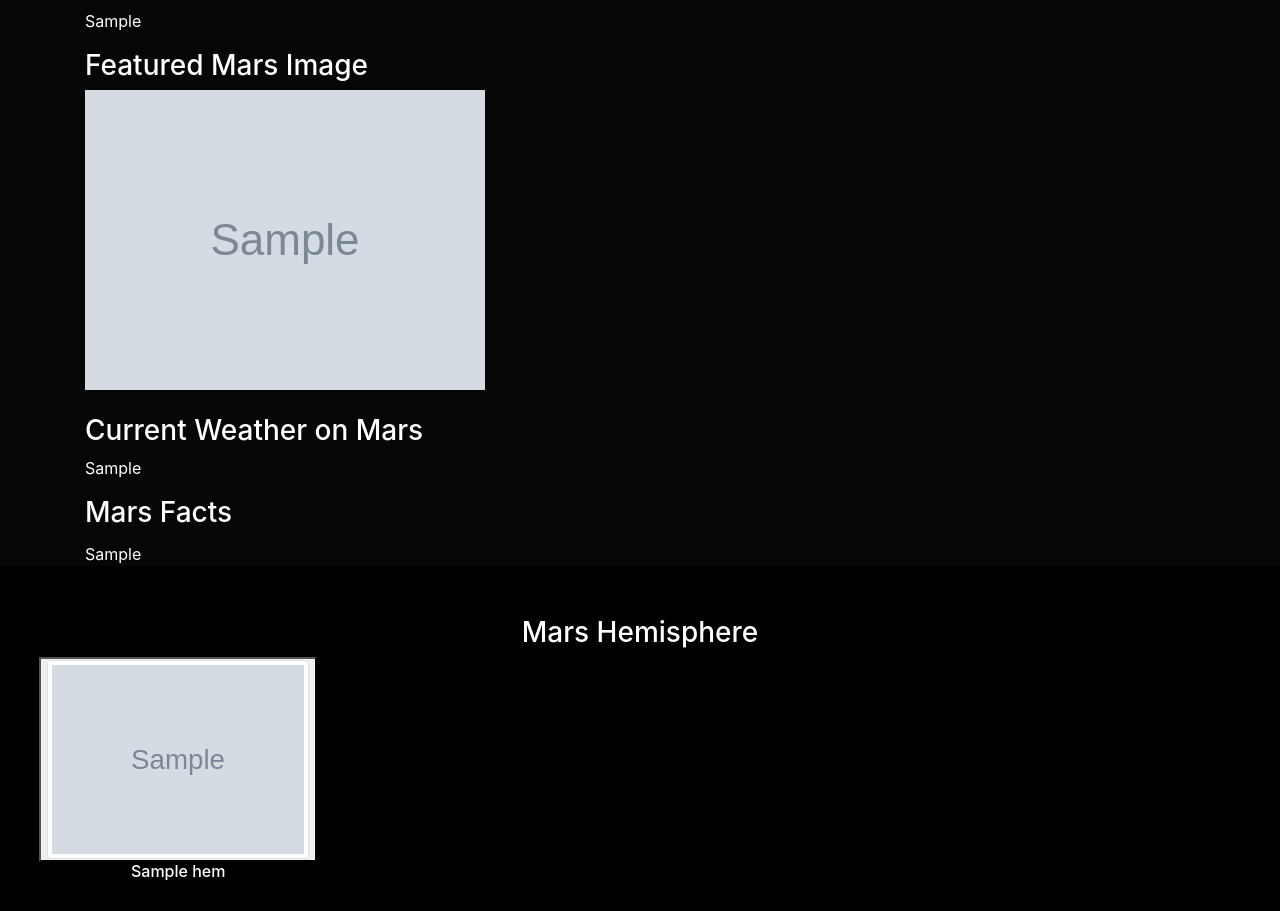
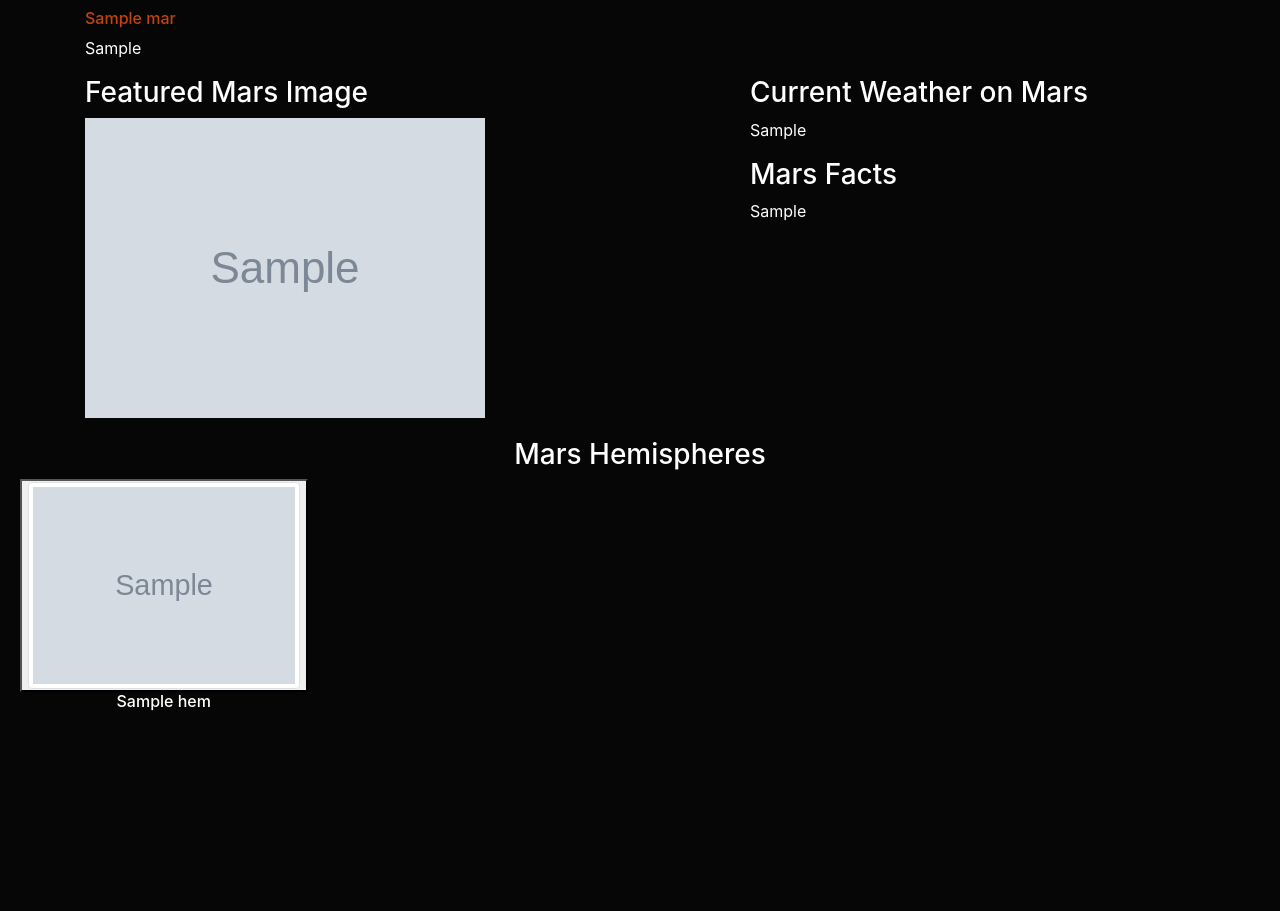
Before and after one commit to annasiatico/Mission-To-Mars, a Flask app: page / in a window 1280 px wide. Shown: the part 495-1406 px from the top of the page. After the commit the page ends 1206 px from the top, so only its background shows below. Run offline with Flask 2, Linux system fonts and the light colour scheme; grey boxes marked "Sample" are stand-in pictures; a database or web service that is not in the repository returns one stand-in record (values such as "Sample title"); some libraries are stand-ins or nearby versions.

Commit message:
updated files

```diff
--- a/app.py
+++ b/app.py
@@ -2,7 +2,7 @@ from flask import Flask, render_template, redirect
 import pymongo
 import scrape_mars
 
-client = pymongo.MongoClient('mongodb://localhost:27017')
+client = pymongo.MongoClient('mongodb://127.0.0.1:27017')
 db = client.mars_db
 collection = db.mars
 
--- a/scrape_mars.py
+++ b/scrape_mars.py
@@ -12,7 +12,7 @@ collection = db.mars
 
 def scrape():
 
-    collection.drop()
+    # collection.drop()
 
     #NASA Mars News
     #Define URL
@@ -84,7 +84,7 @@ def scrape():
     #Mars Hemispheres
     #Setup browser via Splinter
     executable_path = {'executable_path': '/usr/local/bin/chromedriver'}
-    browser = Browser('chrome', **executable_path, headless = False)
+    browser = Browser('chrome', **executable_path, headless = True)
 
     #Visit the USGS Astrogeology site
     usgs_url = "https://astrogeology.usgs.gov/search/results?q=hemisphere+enhanced&k1=target&v1=Mars"
@@ -96,12 +96,12 @@ def scrape():
     hemis_img_urls = []
 
     for title,url in urls:
-        product_dict = {}
-        product_dict['title'] = title
+        img_dict = {}
+        img_dict['title'] = title
         browser.visit(url)
         img_url = browser.find_by_css('img[class="wide-image"]')['src']
-        product_dict['img_url'] = img_url
-        hemis_img_urls.append(product_dict)
+        img_dict['img_url'] = img_url
+        hemis_img_urls.append(img_dict)
 
     browser.quit()
 
--- a/static/style.css
+++ b/static/style.css
@@ -4,13 +4,13 @@ body{
 }
 
 .banner-text {
-	padding-top: 3%;
+	padding-top: 5%;
 }
 
 .banner-text h1{
 	font-family: "Source Sans Pro";
 	color: #ffffff;
-	font-size: 53px;
+	font-size: 55px;
 	letter-spacing: 10px;
 	font-weight: 600;
 }
@@ -19,15 +19,15 @@ body{
 	color: #8d8d8d;
 	font-size: 12px;
 	font-weight: 500;
-	letter-spacing: 3px;
+	letter-spacing: 5px;
 	line-height: 24px;
-	margin-top: 10px;
+	margin-top: 15px;
 	margin-bottom: 80px;
 	text-transform: uppercase;
 }
 
 .news h5 h6 {
-	font: 27px ;
+	font: 30px ;
 }
 .news p {
 	color: #ffffff;
@@ -43,17 +43,13 @@ body{
 	font-size: 12px;
 }
 
-.card-body {
-	background-color: #000;
-	position: relative;
-	border: 0;
-	margin: 0;
-	padding: 50px 3% 0;
-	padding-bottom: 30px;
-	background-size: cover;
-}
-
 .h3{
     color: #ffffff;
 	margin-bottom: 3.5rem;
 }
+
+.modal-content {
+    background-color: #000;
+    color:#ffe4be;
+    border-radius: 0rem;
+}
--- a/templates/index.html
+++ b/templates/index.html
@@ -2,6 +2,8 @@
 <html>
     <head>
         <meta charset="utf-8">
+        <meta name="viewport" content="width=device-width, initial-scale=1, shrink-to-fit=no">
+
         <title>Mission to Mars</title>
 
         <!--Bootstrap Link-->
@@ -28,38 +30,34 @@
           <!-- News Section -->
         <div class="container">
             <h3>Latest Mars News</h3>
-            <h6>{{ mars.news_title }}</h6>
+            <h6 style="color: #c1440e">{{ mars.news_title }}</h6>
             <p>{{ mars.news_paragraph }}</p>
         </div>
 
         <!-- Featured Image-->
         <div class="container">
-            <div class="row">
-                <div class="col-lg-8 col-md-8 col-sm-12">
+            <div class="row no-gutter img-table">
+                <div class="col-md-7">
                     <h3>Featured Mars Image</h3>
                     <img src="{{ mars.featured_image_url }}" style="max-width:100%; max-height: auto;" alt="Mars Featured Image">
                 </div>
+                <!-- Weather Info -->
+                <div class="col-md-5">
+                    <h3>Current Weather on Mars</h3>
+                    <p>{{ mars.mars_weather }}</p>
+                <!-- Table -->
+                    <h3>Mars Facts</h3>
+                    <p>{{ mars.fact_table | safe }}</p>
+                </div>
+               </div>
             </div>
-        </div>
-
-         <!-- Weather Info -->
-         <br>
-         <div class="container">
-            <h3>Current Weather on Mars</h3>
-            <p>{{ mars.mars_weather }}</p>
-        </div>
-
-        <!-- Table -->
-        <div class="container">
-            <h3 class="card-title">Mars Facts</h3>
-            <p class="card-text"id="light-font" >{{ mars.fact_table | safe }}</p>
         </div>
 
         <!-- Hemispheres -->
         <div class="row">
             <div class="card-body id="image>
               <div class="col-md-12">
-                <h3 align="center" id="font">Mars Hemisphere</h3>
+                <h3 align="center" id="font">Mars Hemispheres</h3>
                 <div class="row">
                   {% for hem in mars.hemisphere_images %}
                     <div class="col-md-3">
@@ -91,3 +89,4 @@
           {% endfor %}
 
     </body>
+</html>
```
Also changed, not shown: README.md, templates/mars-data.html (deleted), 8 other files.
